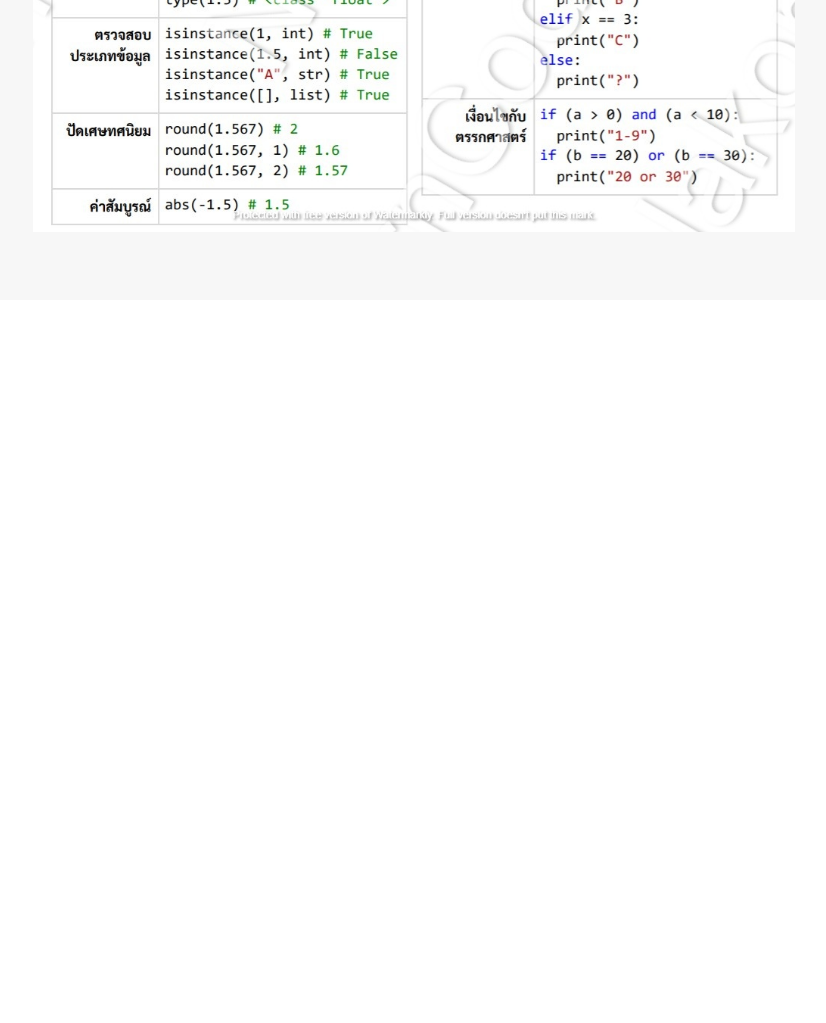
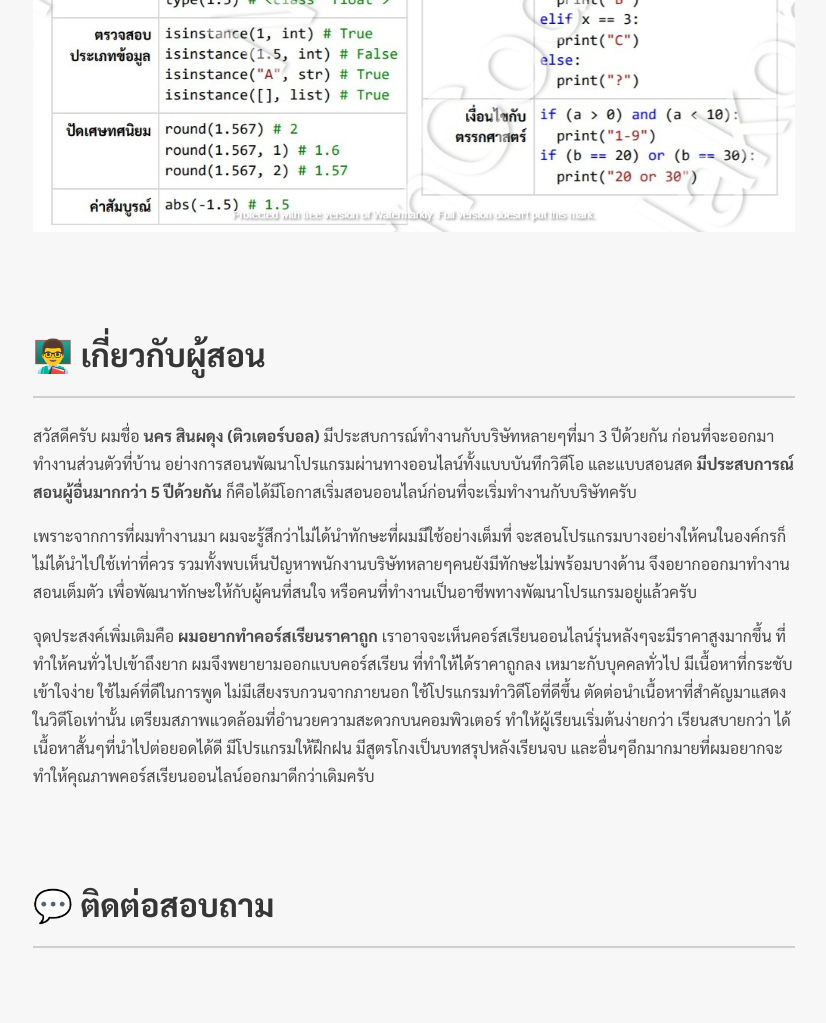
Before and after one commit to nakorndev/python.nakorncode.com, a website: page index.html in a window 1280 px wide. Shown: the part 6683-7706 px from the top of the page, without its empty margins (226-1052 px from the left). Before the commit the page ends 6983 px from the top, so only its background shows below. Drawn offline with Linux system fonts and the light colour scheme.

Commit message:
Update content

```diff
--- a/index.html
+++ b/index.html
@@ -197,6 +197,23 @@
           </div>
         </section>
 
+        <section class="section">
+          <div class="content">
+            <h1 id="tutor">👨‍🏫 เกี่ยวกับผู้สอน</h1>
+            <hr>
+            <p>สวัสดีครับ ผมชื่อ <b>นคร สินผดุง (ติวเตอร์บอล)</b> มีประสบการณ์ทำงานกับบริษัทหลายๆที่มา 3 ปีด้วยกัน ก่อนที่จะออกมาทำงานส่วนตัวที่บ้าน อย่างการสอนพัฒนาโปรแกรมผ่านทางออนไลน์ทั้งแบบบันทึกวิดีโอ และแบบสอนสด  <b>มีประสบการณ์สอนผู้อื่นมากกว่า 5 ปีด้วยกัน</b> ก็คือได้มีโอกาสเริ่มสอนออนไลน์ก่อนที่จะเริ่มทำงานกับบริษัทครับ</p>
+            <p>เพราะจากการที่ผมทำงานมา ผมจะรู้สึกว่าไม่ได้นำทักษะที่ผมมีใช้อย่างเต็มที่ จะสอนโปรแกรมบางอย่างให้คนในองค์กรก็ไม่ได้นำไปใช้เท่าที่ควร รวมทั้งพบเห็นปัญหาพนักงานบริษัทหลายๆคนยังมีทักษะไม่พร้อมบางด้าน จึงอยากออกมาทำงานสอนเต็มตัว เพื่อพัฒนาทักษะให้กับผู้คนที่สนใจ หรือคนที่ทำงานเป็นอาชีพทางพัฒนาโปรแกรมอยู่แล้วครับ</p>
+            <p>จุดประสงค์เพิ่มเติมคือ <b>ผมอยากทำคอร์สเรียนราคาถูก</b> เราอาจจะเห็นคอร์สเรียนออนไลน์รุ่นหลังๆจะมีราคาสูงมากขึ้น ที่ทำให้คนทั่วไปเข้าถึงยาก ผมจึงพยายามออกแบบคอร์สเรียน ที่ทำให้ได้ราคาถูกลง เหมาะกับบุคคลทั่วไป มีเนื้อหาที่กระชับ เข้าใจง่าย ใช้ไมค์ที่ดีในการพูด ไม่มีเสียงรบกวนจากภายนอก ใช้โปรแกรมทำวิดีโอที่ดีขึ้น ตัดต่อนำเนื้อหาที่สำคัญมาแสดงในวิดีโอเท่านั้น เตรียมสภาพแวดล้อมที่อำนวยความสะดวกบนคอมพิวเตอร์ ทำให้ผู้เรียนเริ่มต้นง่ายกว่า เรียนสบายกว่า ได้เนื้อหาสั้นๆที่นำไปต่อยอดได้ดี มีโปรแกรมให้ฝึกฝน มีสูตรโกงเป็นบทสรุปหลังเรียนจบ และอื่นๆอีกมากมายที่ผมอยากจะทำให้คุณภาพคอร์สเรียนออนไลน์ออกมาดีกว่าเดิมครับ</p>
+          </div>
+        </section>
+
+        <section class="section">
+          <div class="content">
+            <h1 id="contact">💬 ติดต่อสอบถาม</h1>
+            <hr>
+          </div>
+        </section>
+
       </div>
     </div>
   </main>
```
